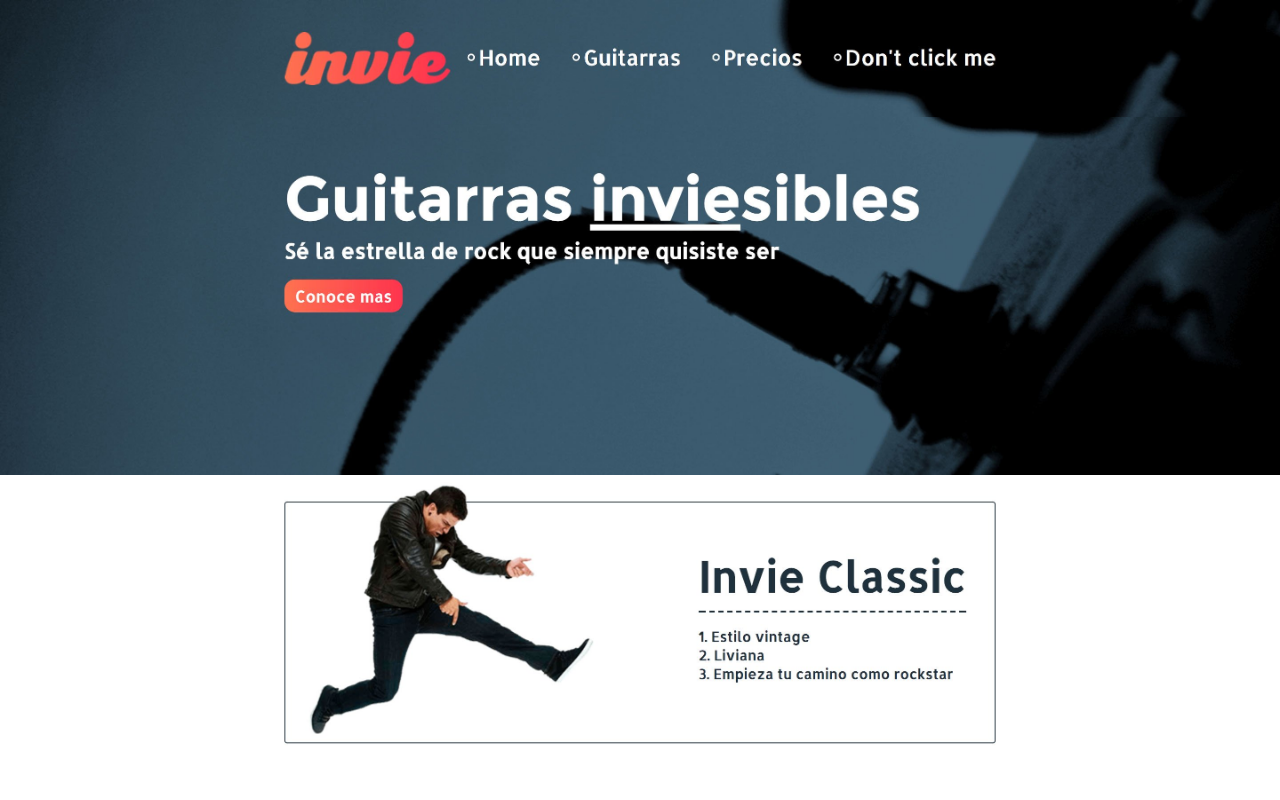
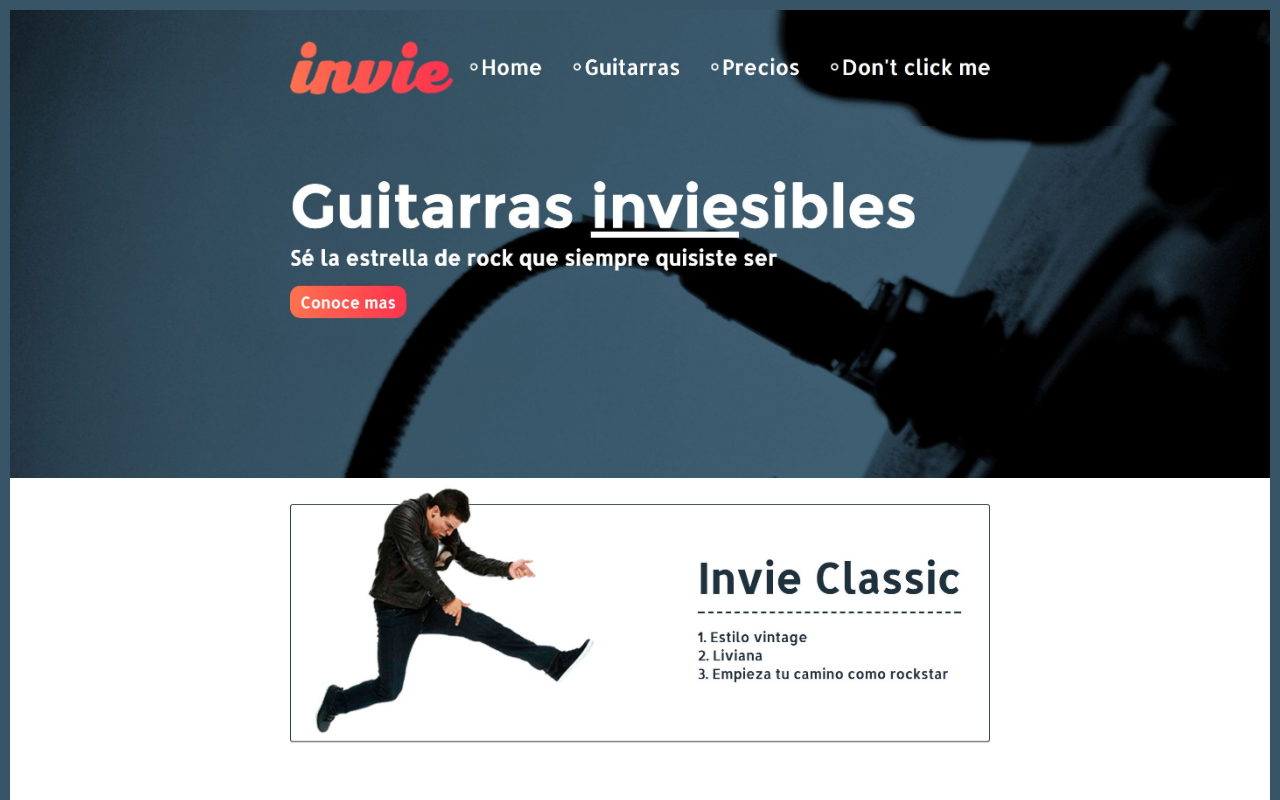
Before and after one commit to JimcostDev/invie_, a plain HTML site: page index.html in a window 1280 px wide. Shown: the top 800 px of the page. Drawn offline with Linux system fonts and the light colour scheme.

Commit message:
Modificar css, agregar borde

```diff
--- a/main.css
+++ b/main.css
@@ -1,6 +1,7 @@
 body{
     margin: 0;
     padding:0;
+    border: 10px solid #385567;
 }
 img{
     max-width: 100%;
```
